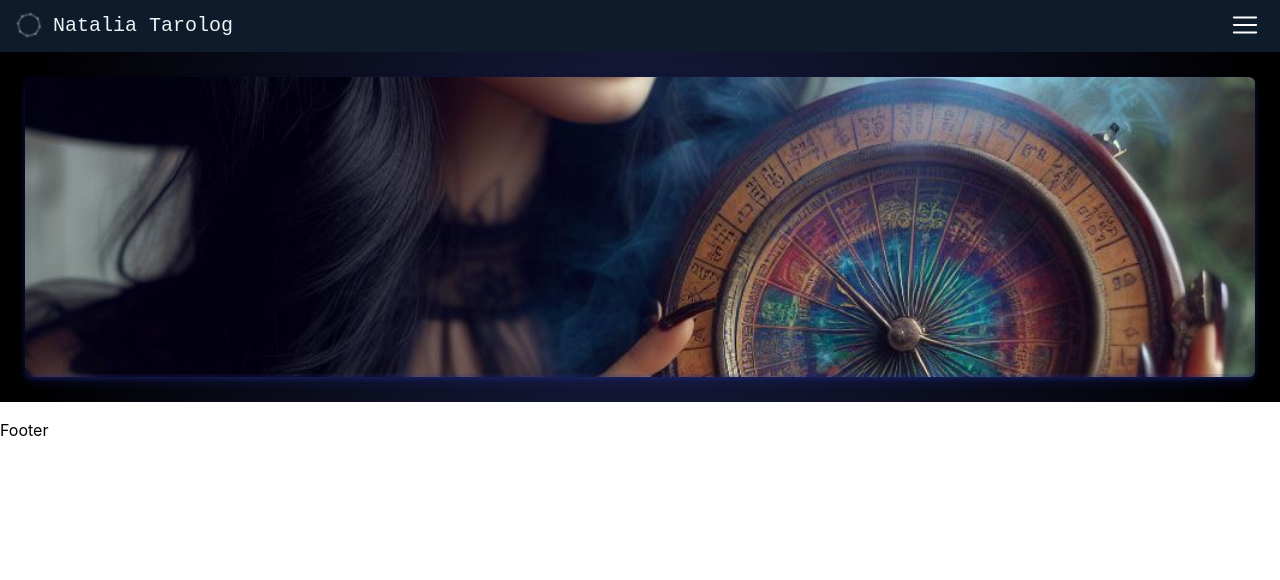
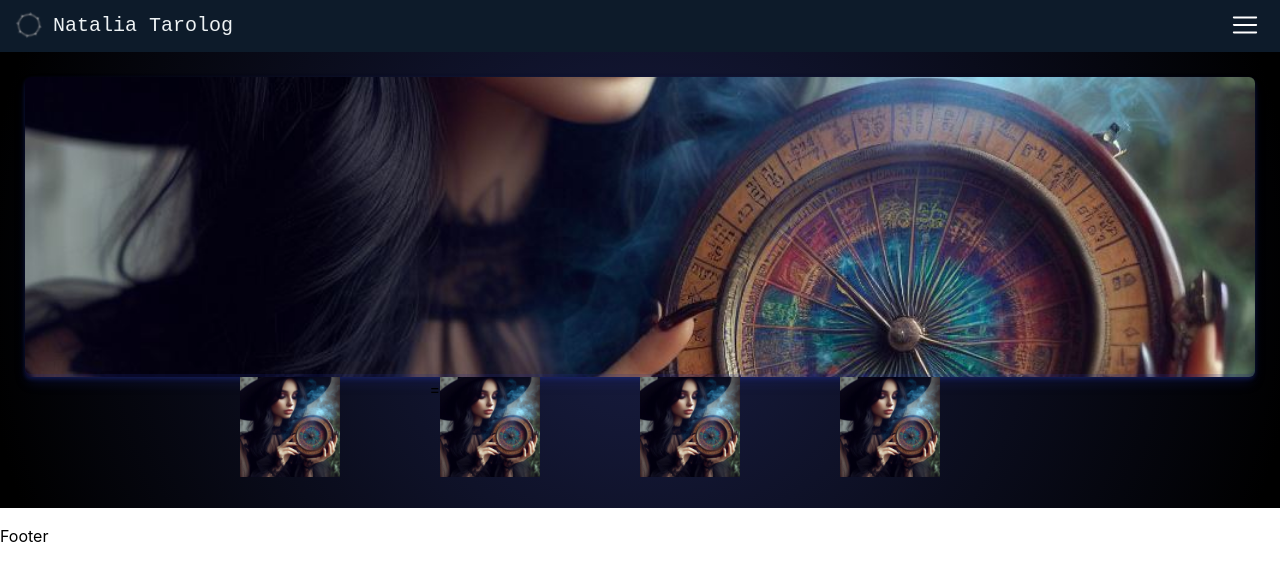
Before and after one commit to INRGI/natalia.tarolog_.website, a React (Vite) app: page / in a window 1280 px wide. Shown: the top 580 px of the page. Built offline with nearby package versions, Linux system fonts and the light colour scheme; a web font is replaced by a local one.

Commit message:
Add Slider component

```diff
--- /dev/null
+++ b/src/components/Slider/Slider.jsx
@@ -0,0 +1,41 @@
+import { useState, useEffect } from 'react';
+import banner from '../../components/images/banner.jpeg'
+import { SliderContainer } from './Slider.styled';
+
+const tarotCards = [
+  { id: 1, src: banner, alt: 'Tarot Card 1' },
+    { id: 2, src: banner, alt: 'Tarot Card 2' },
+    { id: 3, src: banner, alt: 'Tarot Card 3' },
+  { id: 4, src: banner, alt: 'Tarot Card 4' },
+  // Додайте більше карт за потребою
+];
+
+const Slider = () => {
+  const [currentSlide, setCurrentSlide] = useState(0);
+
+  useEffect(() => {
+    const interval = setInterval(() => {
+      setCurrentSlide(currentSlide === tarotCards.length - 1 ? 0 : currentSlide + 1);
+    }, 2000); // 3000 мілісекунд (3 секунди) до наступного слайда
+
+    return () => clearInterval(interval); // Очищення інтервалу при видаленні компонента
+  }, [currentSlide]);
+
+  return (
+    <SliderContainer>
+=
+        {tarotCards.map((card, index) => (
+          <div
+            key={card.id}
+            className={index === currentSlide ? 'slide active' : 'slide'}
+            style={{ transform: `translateX(${index - currentSlide}00%)` }}
+          >
+            <img src={card.src} alt={card.alt} width={100}/>
+          </div>
+        ))}
+=
+    </SliderContainer>
+  );
+};
+
+export default Slider;
--- /dev/null
+++ b/src/components/Slider/Slider.styled.jsx
@@ -0,0 +1,6 @@
+import styled from "@emotion/styled";
+
+
+export const SliderContainer = styled.div`
+    display: flex;
+`;
--- /dev/null
+++ b/src/components/Slider/index.js
@@ -0,0 +1 @@
+export { default } from './Slider';
--- a/src/pages/HomePage/HomePage.jsx
+++ b/src/pages/HomePage/HomePage.jsx
@@ -1,9 +1,11 @@
+import Slider from "../../components/Slider";
 import { Banner, Container } from "./HomePage.styled";
 
 const HomePage = () => {
     return (
         <Container>
             <Banner />
+            <Slider />
         </Container>
     )
 }
```
